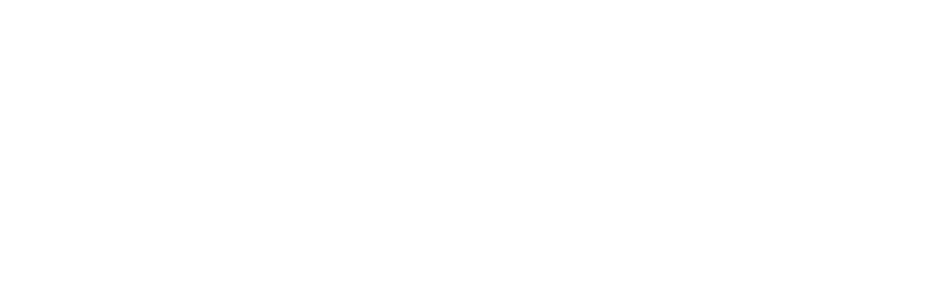
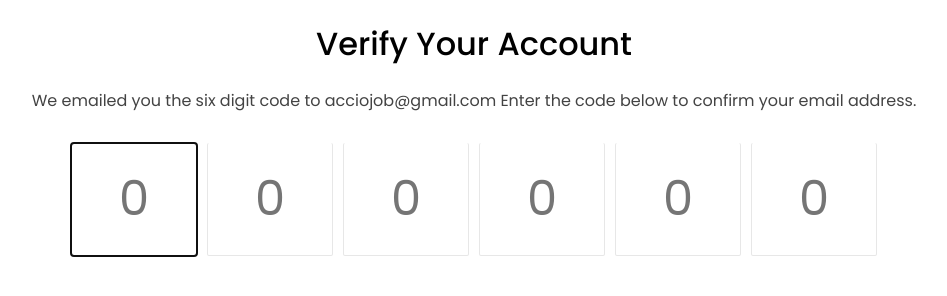
Before and after one commit to acciojob/OTP-imrahulsrivastava, a website: page main.html in a window 1280 px wide. Shown: the whole page, without its empty margins (166-1113 px from the left). Drawn offline with Linux system fonts and the light colour scheme.

Commit message:
created a submission

```diff
--- a/main.html
+++ b/main.html
@@ -1,16 +1,61 @@
 <!DOCTYPE html>
-
-<html>
-
-<head>
-	<link rel="stylesheet" href="styles.css">
-</head>
-
-<body>
-	<!-- the entire body must be written by student -->
-    <script type="text/javascript" src="./script.js">
-</script>
-
-</body>
-
+<html lang="en">
+  <head>
+    <meta charset="UTF-8" />
+    <meta name="viewport" content="width=device-width, initial-scale=1.0" />
+    <title>Document</title>
+    <link rel="stylesheet" href="styles.css" />
+  </head>
+  <body>
+    <h1 id="verification_heading">Verify Your Account</h1>
+    <h4 id="verification_subtext">
+      We emailed you the six digit code to acciojob@gmail.com Enter the code
+      below to confirm your email address.
+    </h4>
+    <div class="code-container">
+      <input
+        id="first-input"
+        class="code"
+        type="text"
+        maxlength="1"
+        placeholder="0"
+      />
+      <input
+        id="second-input"
+        class="code"
+        type="text"
+        maxlength="1"
+        placeholder="0"
+      />
+      <input
+        id="third-input"
+        class="code"
+        type="text"
+        maxlength="1"
+        placeholder="0"
+      />
+      <input
+        id="fourth-input"
+        class="code"
+        type="text"
+        maxlength="1"
+        placeholder="0"
+      />
+      <input
+        id="fifth-input"
+        class="code"
+        type="text"
+        maxlength="1"
+        placeholder="0"
+      />
+      <input
+        id="sixth-input"
+        class="code"
+        type="text"
+        maxlength="1"
+        placeholder="0"
+      />
+    </div>
+    <script src="script.js"></script>
+  </body>
 </html>
--- a/script.js
+++ b/script.js
@@ -1 +1,22 @@
-//your JS code here. If required.
+// Write your script here
+
+const inputs = document.querySelectorAll(".code");
+
+document.addEventListener("DOMContentLoaded", (e) => {
+  inputs[0].focus();
+});
+
+inputs.forEach((input, index) => {
+  input.addEventListener("input", (event) => {
+    /^\d+$/.test(event.target.value) &&
+      index < inputs.length - 1 &&
+      inputs[index + 1].focus();
+  });
+
+  input.addEventListener("keydown", (event) => {
+    event.key === "Backspace" &&
+      event.target.value == "" &&
+      index > 0 &&
+      inputs[index - 1].focus();
+  });
+});
--- a/styles.css
+++ b/styles.css
@@ -1 +1,49 @@
-/*  your css code here. If applicable */
+/* Write your CSS here */
+
+@import url("https://fonts.googleapis.com/css2?family=Poppins:ital,wght@0,300;0,400;0,500;0,600;0,700;1,300;1,400;1,500;1,600;1,700&display=swap");
+
+* {
+  margin: 0;
+  padding: 0;
+  box-sizing: border-box;
+  font-family: "Poppins", sans-serif;
+}
+
+body {
+  padding: 10px;
+}
+
+#verification_heading,
+#verification_subtext {
+  display: flex;
+  justify-content: center;
+  align-items: center;
+  padding: 10px;
+  font-weight: 500;
+}
+
+#verification_subtext {
+  font-weight: 400;
+  font-size: medium;
+  color: rgb(67, 67, 67);
+}
+
+.code-container {
+  display: flex;
+  justify-content: center;
+  align-items: center;
+  gap: 10px;
+  margin-top: 20px;
+}
+
+.code {
+  width: 10%;
+  height: 10%;
+  padding: 20px 10px;
+  text-align: center;
+  border: 1px solid rgba(211, 211, 211, 0.548);
+  border-radius: 2px;
+  border-top: none;
+  font-size: 3rem;
+  font-weight: medium;
+}
```
